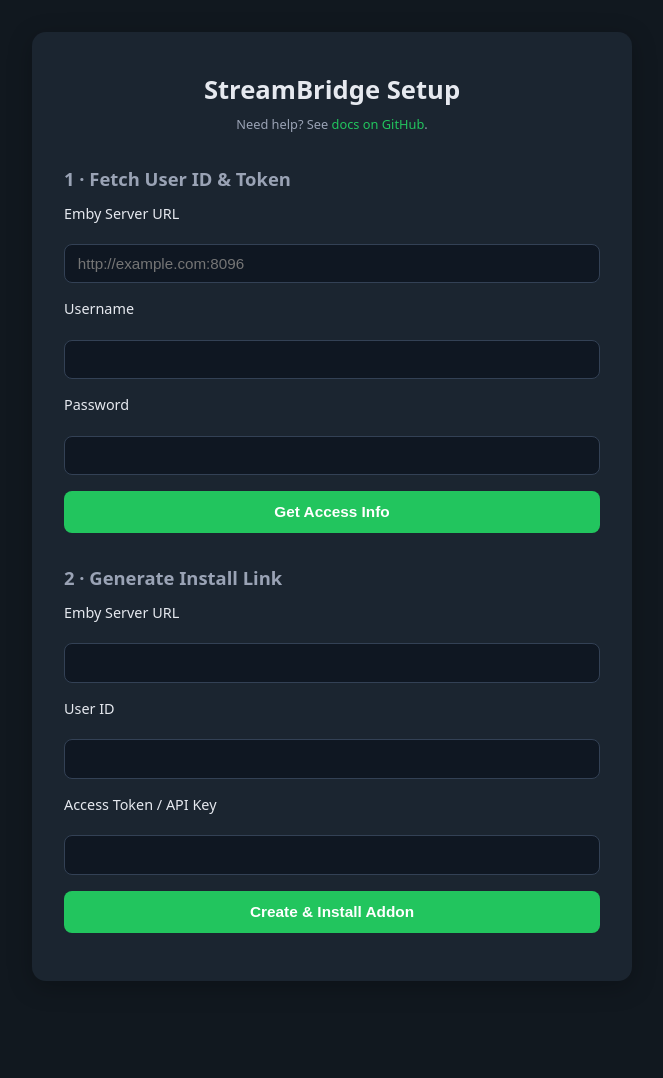
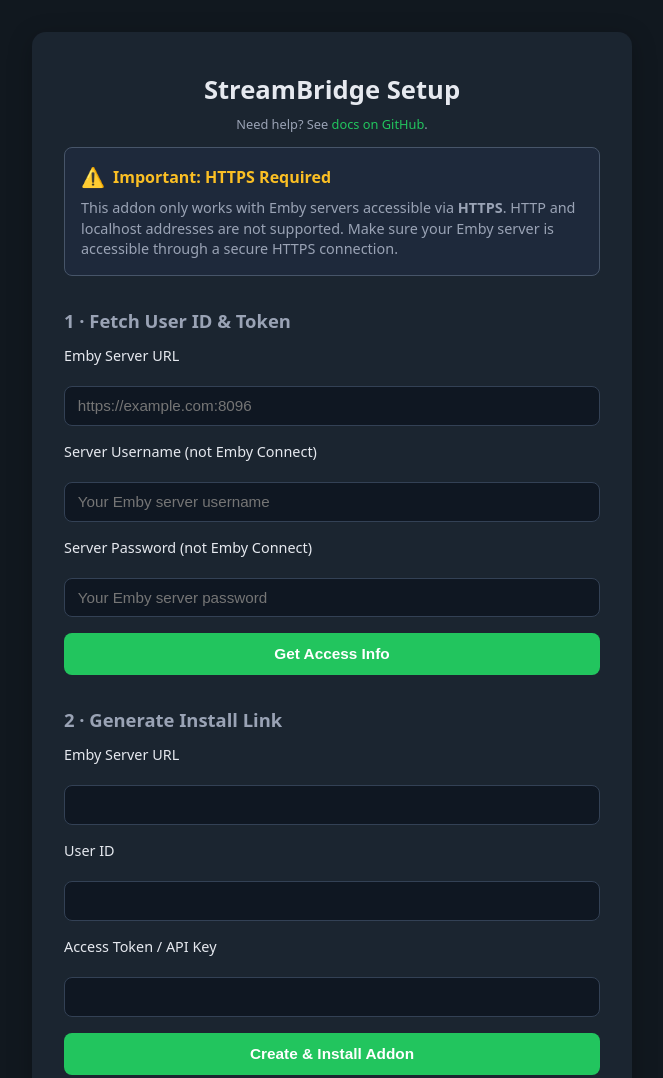
Before and after one commit to vascc124/repreprepo, a website: page public/configure.html in a window 1280 px wide. Shown: the top 1078 px of the page, without its empty margins (308-971 px from the left). Before the commit the page ends 1013 px from the top, so only its background shows below. Drawn offline with Linux system fonts and the light colour scheme.

Commit message:
added error handling for http and faq

```diff
--- a/public/configure.html
+++ b/public/configure.html
@@ -78,15 +78,28 @@
     Need help? See <a href="https://github.com/h4harsimran/streambridge" target="_blank">docs on GitHub</a>.
   </p>
 
+  <!-- HTTPS Warning -->
+  <div style="background:#1e293b;border:1px solid #475569;border-radius:8px;padding:1rem;margin-bottom:1.5rem;">
+    <div style="display:flex;align-items:center;gap:0.5rem;margin-bottom:0.5rem;">
+      <span style="color:#fbbf24;font-size:1.2rem;">⚠️</span>
+      <strong style="color:#fbbf24;">Important: HTTPS Required</strong>
+    </div>
+    <p style="margin:0;font-size:0.9rem;color:var(--text-dim);line-height:1.4;">
+      This addon only works with Emby servers accessible via <strong>HTTPS</strong>.
+      HTTP and localhost addresses are not supported. Make sure your Emby server is accessible
+      through a secure HTTPS connection.
+    </p>
+  </div>
+
   <!--  1· Helper  -->
   <h2>1 · Fetch User ID & Token</h2>
   <form id="helper">
     <label>Emby Server URL</label>
-    <input name="url" placeholder="http://example.com:8096" required>
-    <label>Username</label>
-    <input name="user" required>
-    <label>Password</label>
-    <input name="pass" type="password" required>
+    <input name="url" placeholder="https://example.com:8096" required>
+    <label>Server Username (not Emby Connect)</label>
+    <input name="user" placeholder="Your Emby server username" required>
+    <label>Server Password (not Emby Connect)</label>
+    <input name="pass" type="password" placeholder="Your Emby server password" required>
     <button id="helperBtn">Get Access Info</button>
   </form>
 
@@ -132,6 +145,13 @@
   const btn=$("#helperBtn");
   btn.disabled=true;btn.textContent="Fetching…";
 
+  // Ensure HTTPS
+  if(!url.startsWith("https://")) {
+    alert("❌ Please use HTTPS URLs only. Your Emby server must be accessible via HTTPS for this addon to work.");
+    btn.disabled=false;btn.textContent="Get Access Info";
+    return;
+  }
+
   try{
     const res=await fetch(`${url}/Users/AuthenticateByName`,{
       method:"POST",
@@ -165,6 +185,13 @@
 $("#cfg").addEventListener("submit",e=>{
   e.preventDefault();
   const cfg=Object.fromEntries(new FormData(e.target).entries());
+  const serverUrl = cfg.serverUrl;
+
+  // Ensure HTTPS in config form
+  if(!serverUrl.startsWith("https://")) {
+    alert("❌ Please use HTTPS URLs only. Your Emby server must be accessible via HTTPS for this addon to work.");
+    return;
+  }
 
   const cfg64=btoa(unescape(encodeURIComponent(JSON.stringify(cfg))))
                 .replace(/\+/g,"-").replace(/\//g,"_").replace(/=+$/,"");
```
Also changed, not shown: readme.md.
